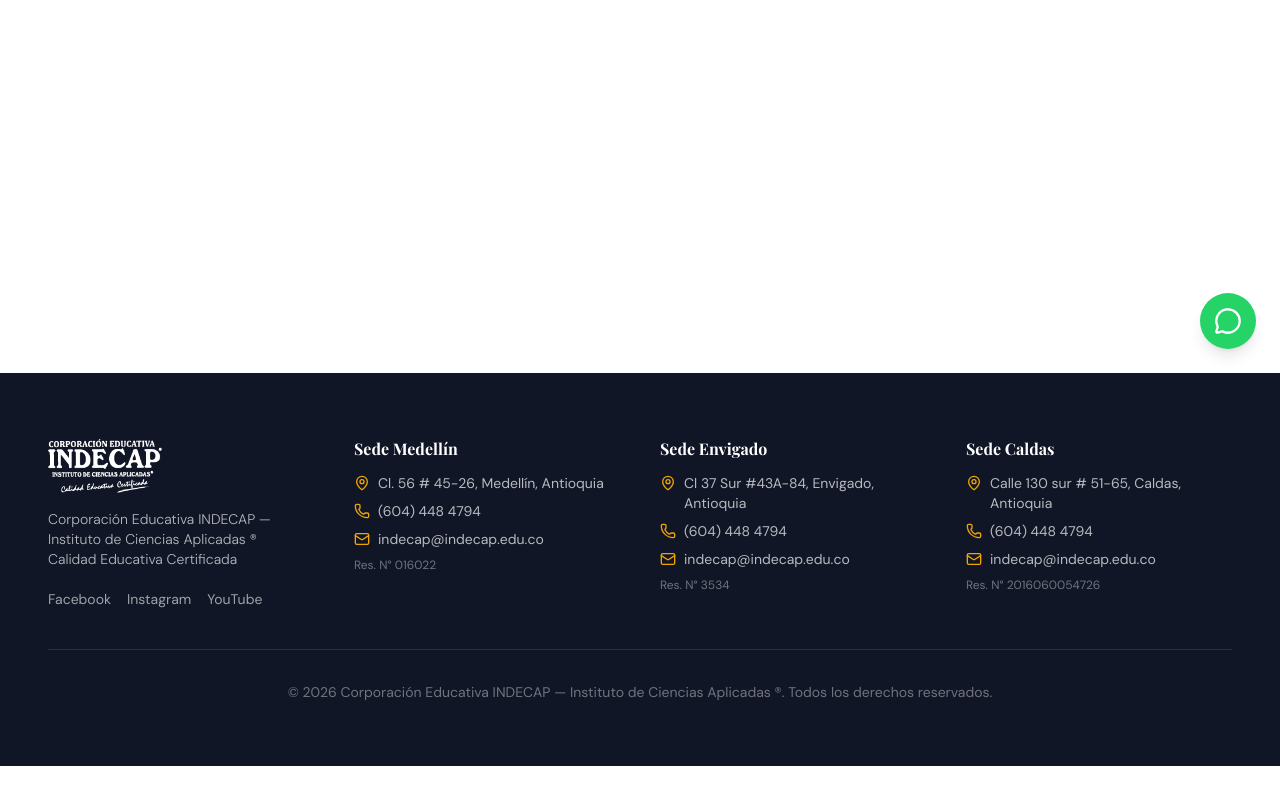
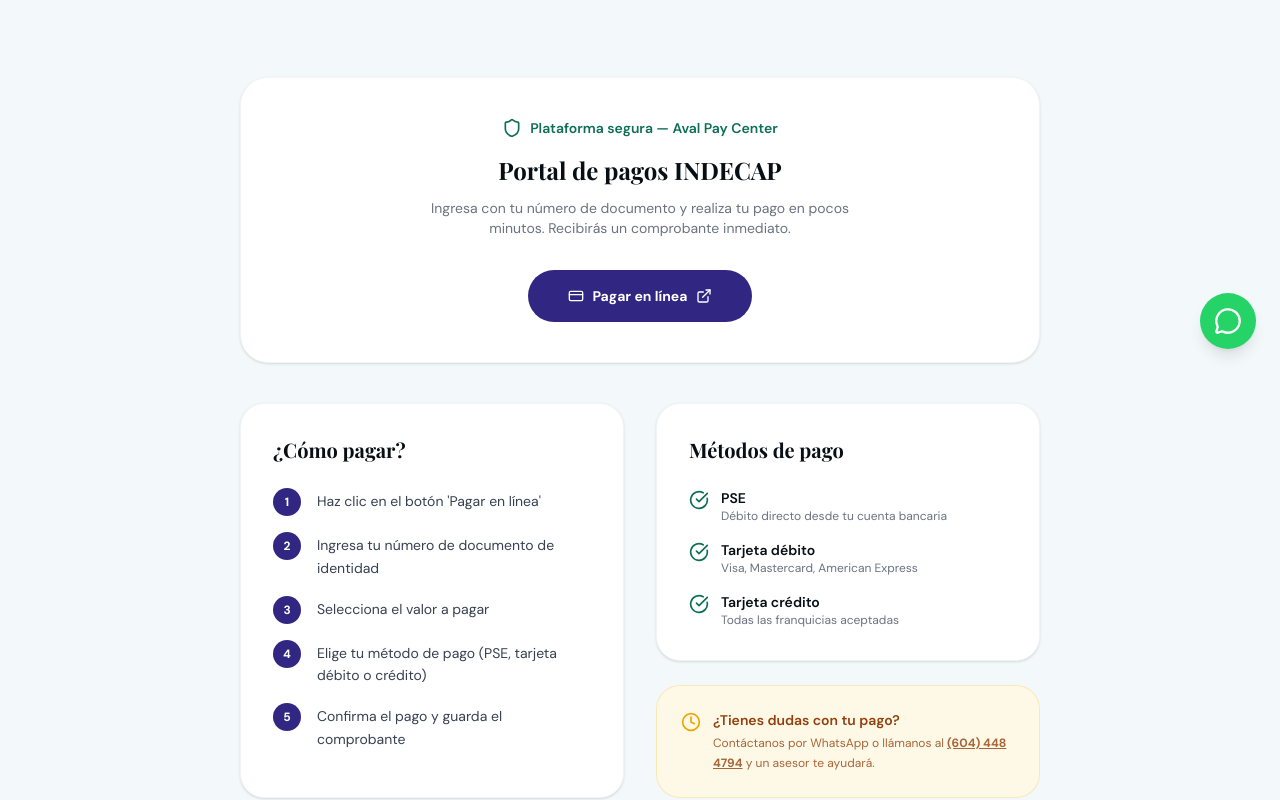
Before and after one commit to camilo2236/indecap-web, a Next.js app: page /pagos in a window 1280 px wide. Before the commit this address had no page. Shown: the part 427-1227 px from the top of the page. Before the commit the page ends 1193 px from the top, so only its background shows below. Built offline with nearby package versions, Linux system fonts and the light colour scheme.

Commit message:
feat: página pagos en línea

```diff
--- /dev/null
+++ b/src/app/pagos/page.tsx
@@ -0,0 +1,132 @@
+import type { Metadata } from "next";
+import { ExternalLink, CreditCard, Shield, Clock, CheckCircle } from "lucide-react";
+
+export const metadata: Metadata = {
+  title: "Pagos en Línea | INDECAP",
+  description:
+    "Realiza el pago de tu matrícula o cuotas de INDECAP de forma segura en línea a través de Aval Pay Center.",
+};
+
+const pasos = [
+  "Haz clic en el botón 'Pagar en línea'",
+  "Ingresa tu número de documento de identidad",
+  "Selecciona el valor a pagar",
+  "Elige tu método de pago (PSE, tarjeta débito o crédito)",
+  "Confirma el pago y guarda el comprobante",
+];
+
+const metodos = [
+  { name: "PSE", desc: "Débito directo desde tu cuenta bancaria" },
+  { name: "Tarjeta débito", desc: "Visa, Mastercard, American Express" },
+  { name: "Tarjeta crédito", desc: "Todas las franquicias aceptadas" },
+];
+
+export default function PagosPage() {
+  return (
+    <main className="min-h-screen bg-[#F3F8FA]">
+
+      {/* HERO */}
+      <section className="bg-[#080F14] pt-32 pb-16">
+        <div className="container mx-auto px-6 lg:px-12 text-center">
+          <div className="inline-flex items-center justify-center h-16 w-16 rounded-2xl bg-[#312783]/30 border border-[#312783]/50 mb-6 mx-auto">
+            <CreditCard className="h-8 w-8 text-[#FFD166]" />
+          </div>
+          <h1 className="font-[family-name:var(--font-playfair)] text-[clamp(2rem,4vw,3rem)] font-black text-white mb-4">
+            Pagos en Línea
+          </h1>
+          <p className="text-white/60 text-lg max-w-xl mx-auto font-[family-name:var(--font-dm-sans)] font-light">
+            Paga tu matrícula o cuotas de forma rápida y segura desde cualquier lugar.
+          </p>
+        </div>
+      </section>
+
+      <section className="py-16 lg:py-20">
+        <div className="container mx-auto px-6 lg:px-12 max-w-4xl">
+
+          {/* CTA Principal */}
+          <div className="rounded-[28px] bg-white border border-gray-100 shadow-sm p-10 text-center mb-10">
+            <div className="flex items-center justify-center gap-2 mb-4">
+              <Shield className="h-5 w-5 text-[#0F6E56]" />
+              <span className="text-sm font-semibold text-[#0F6E56]">Plataforma segura — Aval Pay Center</span>
+            </div>
+            <h2 className="font-[family-name:var(--font-playfair)] text-2xl font-bold text-[#080F14] mb-3">
+              Portal de pagos INDECAP
+            </h2>
+            <p className="text-[#6B7280] text-sm mb-8 max-w-md mx-auto font-[family-name:var(--font-dm-sans)]">
+              Ingresa con tu número de documento y realiza tu pago en pocos minutos. Recibirás un comprobante inmediato.
+            </p>
+            <a
+              href="https://www.avalpaycenter.com/wps/portal/portal-de-pagos/web/pagos-aval/resultado-busqueda/realizar-pago?idConv=00003179&origen=buscar"
+              target="_blank"
+              rel="noopener noreferrer"
+              className="inline-flex items-center gap-2 rounded-full bg-[#312783] px-10 py-4 font-[family-name:var(--font-dm-sans)] text-sm font-bold text-white transition-all hover:bg-[#312783]/90 hover:shadow-lg"
+            >
+              <CreditCard className="h-4 w-4" />
+              Pagar en línea
+              <ExternalLink className="h-4 w-4" />
+            </a>
+          </div>
+
+          <div className="grid md:grid-cols-2 gap-8">
+
+            {/* Pasos */}
+            <div className="rounded-[24px] bg-white border border-gray-100 shadow-sm p-8">
+              <h3 className="font-[family-name:var(--font-playfair)] text-xl font-bold text-[#080F14] mb-6">
+                ¿Cómo pagar?
+              </h3>
+              <div className="space-y-4">
+                {pasos.map((paso, i) => (
+                  <div key={i} className="flex gap-4 items-start">
+                    <div
+                      className="flex h-7 w-7 shrink-0 items-center justify-center rounded-full text-xs font-black text-white"
+                      style={{ backgroundColor: "#312783" }}
+                    >
+                      {i + 1}
+                    </div>
+                    <p className="text-sm text-[#374151] font-[family-name:var(--font-dm-sans)] leading-relaxed pt-0.5">
+                      {paso}
+                    </p>
+                  </div>
+                ))}
+              </div>
+            </div>
+
+            {/* Métodos + Info */}
+            <div className="flex flex-col gap-6">
+              <div className="rounded-[24px] bg-white border border-gray-100 shadow-sm p-8">
+                <h3 className="font-[family-name:var(--font-playfair)] text-xl font-bold text-[#080F14] mb-6">
+                  Métodos de pago
+                </h3>
+                <div className="space-y-4">
+                  {metodos.map((m) => (
+                    <div key={m.name} className="flex items-start gap-3">
+                      <CheckCircle className="h-5 w-5 text-[#0F6E56] shrink-0 mt-0.5" />
+                      <div>
+                        <p className="text-sm font-semibold text-[#080F14]">{m.name}</p>
+                        <p className="text-xs text-[#6B7280]">{m.desc}</p>
+                      </div>
+                    </div>
+                  ))}
+                </div>
+              </div>
+
+              <div className="rounded-[24px] bg-[#FEF9E7] border border-[#F0A500]/20 p-6">
+                <div className="flex gap-3">
+                  <Clock className="h-5 w-5 text-[#F0A500] shrink-0 mt-0.5" />
+                  <div>
+                    <p className="text-sm font-semibold text-[#92400E] mb-1">¿Tienes dudas con tu pago?</p>
+                    <p className="text-xs text-[#92400E]/80 leading-relaxed">
+                      Contáctanos por WhatsApp o llámanos al{" "}
+                      <a href="tel:6044484794" className="font-bold underline">(604) 448 4794</a>{" "}
+                      y un asesor te ayudará.
+                    </p>
+                  </div>
+                </div>
+              </div>
+            </div>
+          </div>
+        </div>
+      </section>
+    </main>
+  );
+}
```
